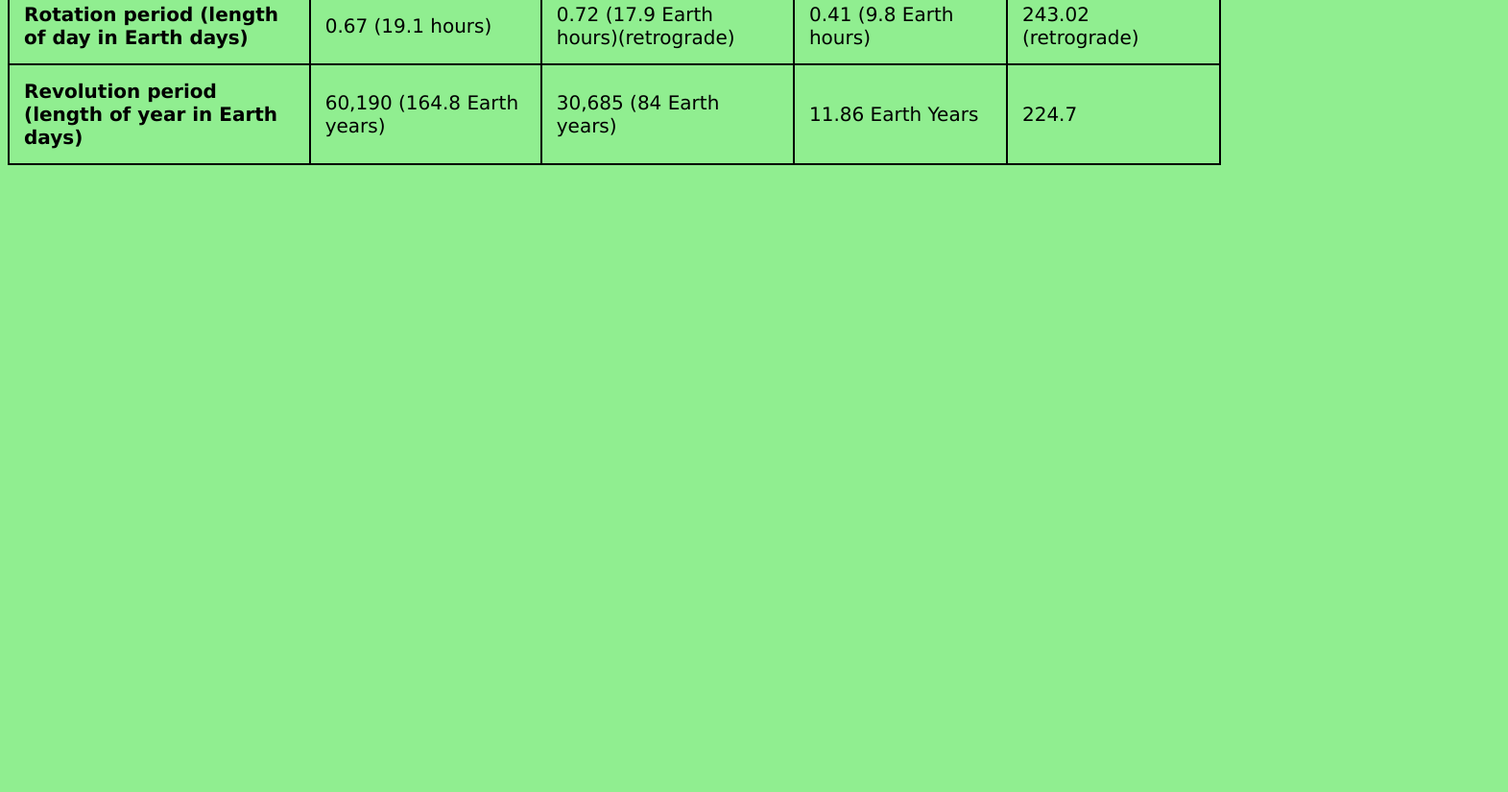
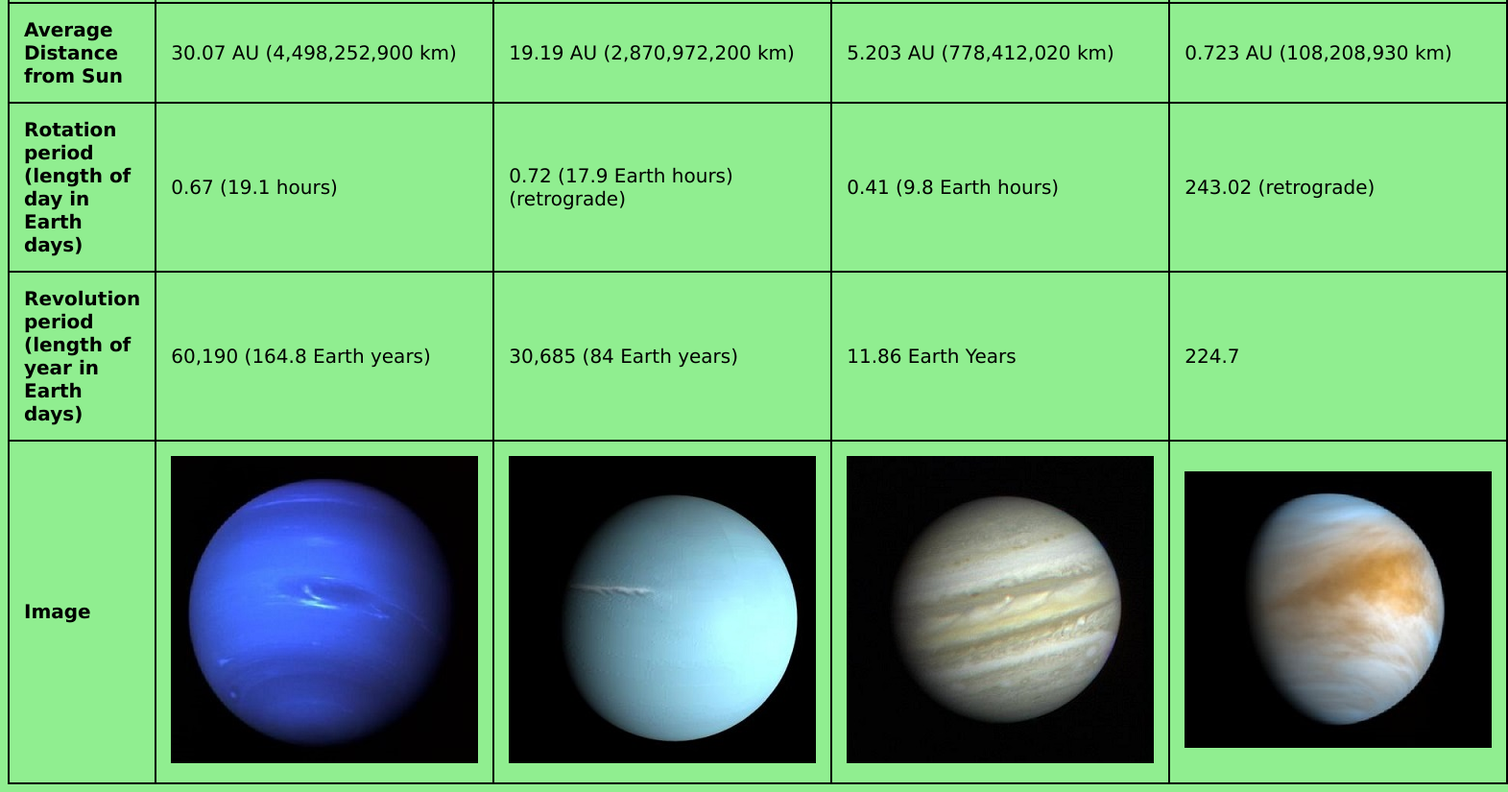
Before and after one commit to KevinBarreraIIT/lab5, a plain HTML site: page index.html in a window 1280 px wide. Shown: the part 455-1280 px from the top of the page at 96% size, 1571 px wide, since content can reach past the window. Before the commit the page ends 800 px from the top, so only its background shows below. Drawn offline with Linux system fonts and the light colour scheme.

Commit message:
added images of the planets

```diff
--- a/index.html
+++ b/index.html
@@ -63,6 +63,13 @@
         <td>11.86 Earth Years</td>
         <td>224.7</td>
     </tr>
+    <tr>
+        <td><strong>Image</strong></td>
+        <td><img src="images/neptune.jpg" alt="neptune"></td>
+        <td><img src="images/uranus.jpg" alt="uranus"></td>
+        <td><img src="images/jupiter.jpg" alt="jupiter"></td>
+        <td><img src="images/venus.jpg" alt="venus"></td>
+    </tr>
     </table>
 
 
```
Also changed, not shown: images/jupiter.jpg (added), images/neptune.jpg (added), images/uranus.jpg (added), images/venus.jpg (added).
